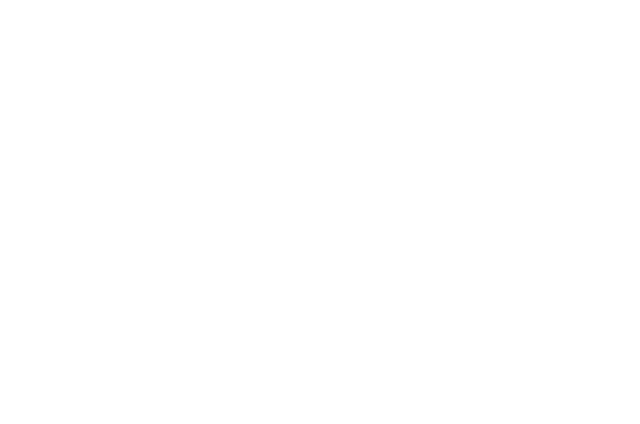
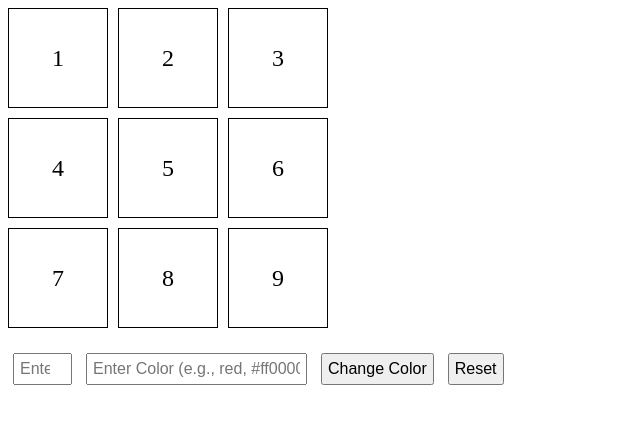
Before and after one commit to acciojob/Replit-Asian-Paints-Ritesh-Harge1, a website: page main.html in a window 1280 px wide. Shown: the whole page, without its empty margins (0-640 px from the left). Drawn offline with Linux system fonts and the light colour scheme.

Commit message:
created a submission

```diff
--- a/main.html
+++ b/main.html
@@ -1,16 +1,58 @@
 <!DOCTYPE html>
+<html lang="en">
+<head>
+  <meta charset="UTF-8">
+  <meta name="viewport" content="width=device-width, initial-scale=1.0">
+  <title>Grid Color Changer</title>
+  <style>
+    /* Step 2: Basic styling for grid */
+    #grid-container {
+      display: grid;
+      grid-template-columns: repeat(3, 100px);
+      grid-template-rows: repeat(3, 100px);
+      gap: 10px;
+      margin-bottom: 20px;
+    }
 
-<html>
+    .grid-item {
+      display: flex;
+      justify-content: center;
+      align-items: center;
+      border: 1px solid #000;
+      font-size: 24px;
+      cursor: pointer;
+      transition: background-color 0.3s;
+    }
 
-<head>
-	<link rel="stylesheet" href="styles.css">
+    /* Optional: Style for inputs and buttons */
+    input, button {
+      margin: 5px;
+      padding: 5px;
+      font-size: 16px;
+    }
+  </style>
 </head>
+<body>
 
-<body>
-	<!-- the entire body must be written by student -->
-    <script type="text/javascript" src="./script.js">
-</script>
+  <div id="grid-container">
+    <!-- 3x3 grid items with ids 1 to 9 -->
+    <div class="grid-item" id="1">1</div>
+    <div class="grid-item" id="2">2</div>
+    <div class="grid-item" id="3">3</div>
+    <div class="grid-item" id="4">4</div>
+    <div class="grid-item" id="5">5</div>
+    <div class="grid-item" id="6">6</div>
+    <div class="grid-item" id="7">7</div>
+    <div class="grid-item" id="8">8</div>
+    <div class="grid-item" id="9">9</div>
+  </div>
 
+  <!-- Inputs and buttons -->
+  <input type="number" id="block_id" placeholder="Enter Block ID (1-9)" min="1" max="9">
+  <input type="text" id="colour_id" placeholder="Enter Color (e.g., red, #ff0000)">
+  <button id="change_button">Change Color</button>
+  <button id="Reset">Reset</button>
+
+  <script src="script.js"></script>
 </body>
-
 </html>
--- a/script.js
+++ b/script.js
@@ -1 +1,28 @@
 //your JS code here. If required.
+// Get elements
+const changeButton = document.getElementById('change_button');
+const resetButton = document.getElementById('Reset');
+
+changeButton.addEventListener('click', () => {
+  const blockId = document.getElementById('block_id').value;
+  const colour = document.getElementById('colour_id').value;
+
+  // Reset all grid items to transparent
+  for (let i = 1; i <= 9; i++) {
+    document.getElementById(i).style.backgroundColor = 'transparent';
+  }
+
+  // Check if blockId is valid
+  if (blockId >= 1 && blockId <= 9) {
+    document.getElementById(blockId).style.backgroundColor = colour;
+  } else {
+    alert('Please enter a valid Block ID between 1 and 9');
+  }
+});
+
+// Reset button functionality
+resetButton.addEventListener('click', () => {
+  for (let i = 1; i <= 9; i++) {
+    document.getElementById(i).style.backgroundColor = 'transparent';
+  }
+});
```
